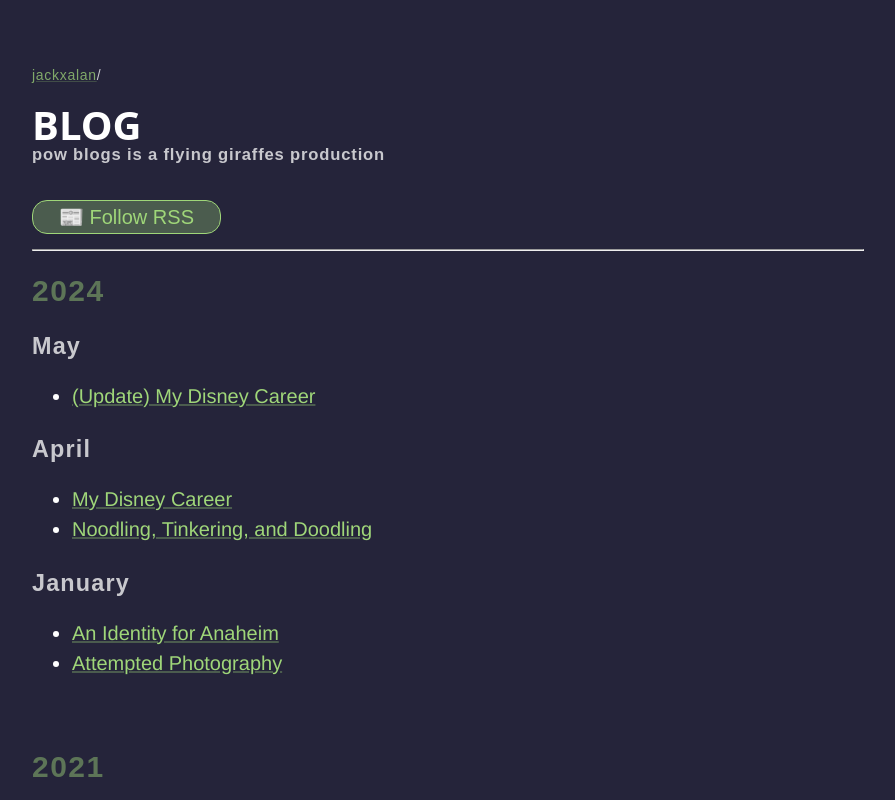
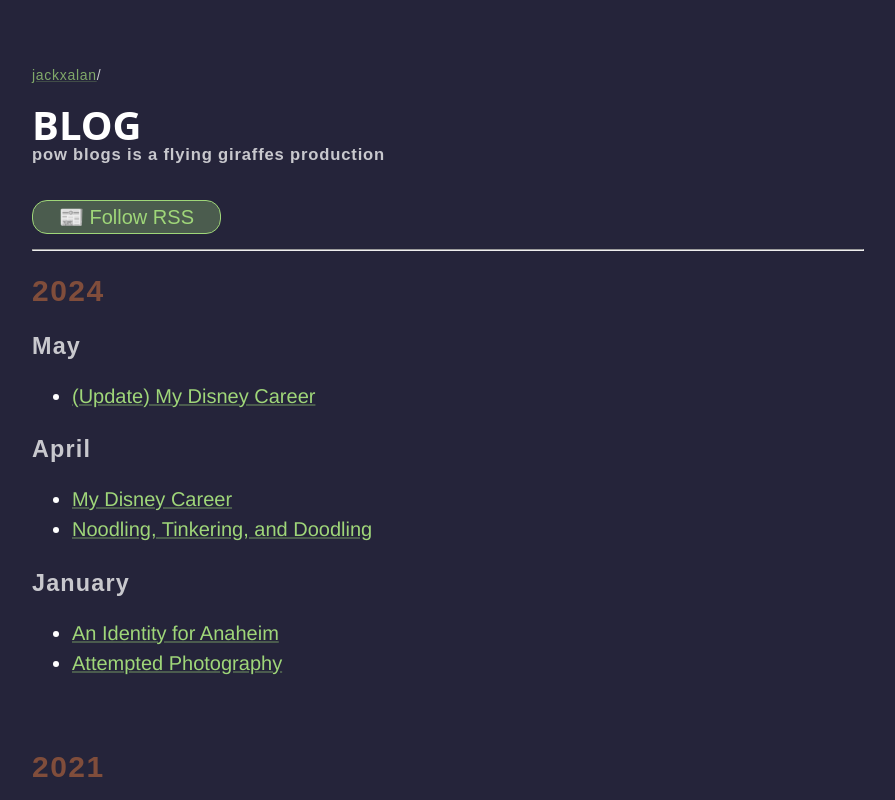
Before and after one commit to jackxalan/jackxalan.github.io, a plain HTML site: page blog.html in a window 1280 px wide. Shown: the top 800 px of the page, without its empty margins (192-1087 px from the left). Drawn offline with Linux system fonts and the light colour scheme; a web font is replaced by a local one.

Commit message:
Update style.css

```diff
--- a/css/style.css
+++ b/css/style.css
@@ -65,10 +65,10 @@ h2, h3, h4, h5 {
 }
 
 h2 {
-	color: #9FD67975;
+	color:  #EB7F3D75;
 }
 
-h3 {
+ h3 {
 	opacity: 75%;
 	margin: 1em 0 0.5em 0;
 }
```
